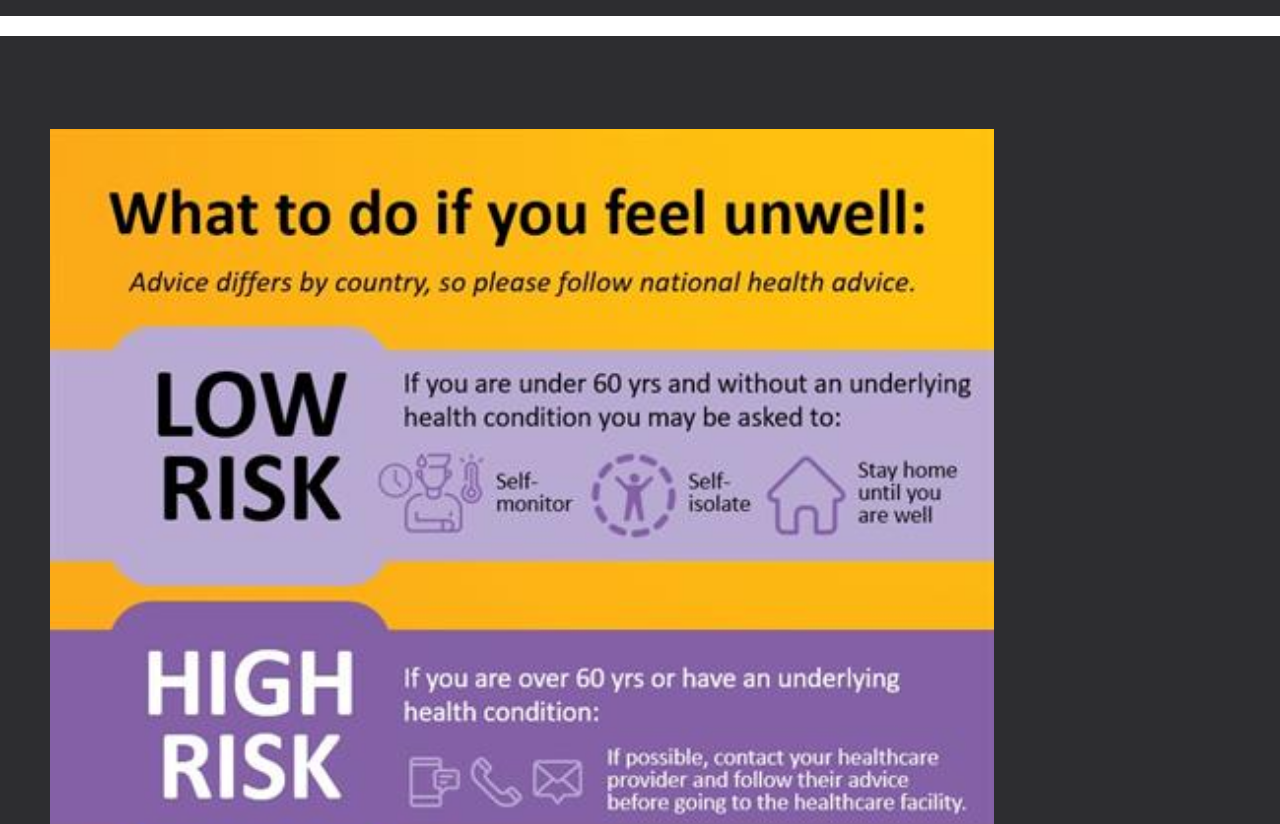
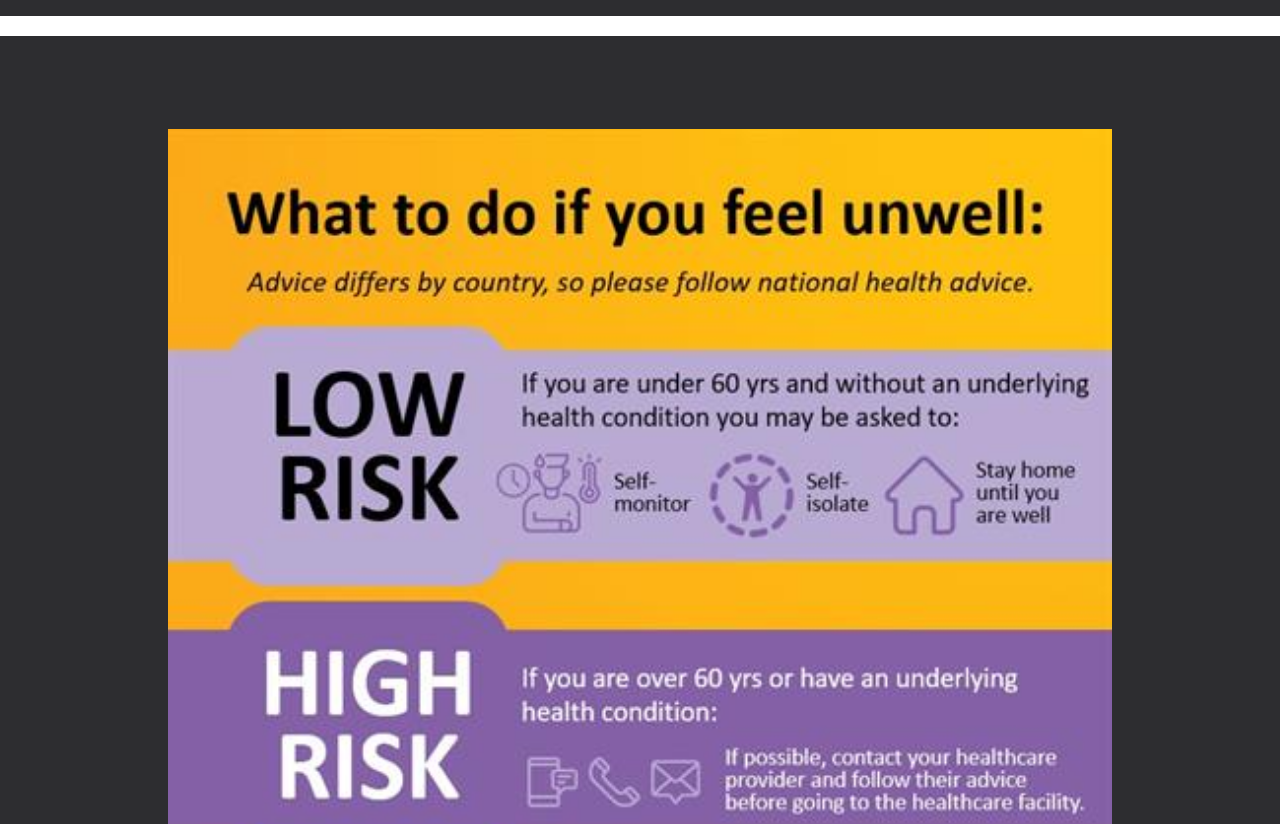
Before and after one commit to pratimmaji5/Healthcare.github.io, a plain HTML site: page page4.html in a window 1280 px wide. Shown: the part 4480-5304 px from the top of the page. Drawn offline with nearby package versions, Linux system fonts and the light colour scheme.

Commit message:
Update page4.html

```diff
--- a/page4.html
+++ b/page4.html
@@ -566,7 +566,7 @@ function topFunction() {
 <p>This tool is to be used by health care facilities that have either cared for or admitted COVID-19 patients; it is to be completed for all health workers who have been exposed to a confirmed COVID-19 patient in a health care facility. It will help determine the risk of COVID-19 virus infection of all HCWs who have been exposed to a COVID-19 patient and then provides recommendations for appropriate management of these HCWs, according to their infection risk.</p><hr></div><br>
 
 <div class="ex1"><br>
-<table width="100%"><tr><th align="center"><img src="j4.jpg" width="80%"></th></tr></table>
+<table width="100%"><tr><td align="center"><img src="j4.jpg" width="80%"></td></tr></table>
 <br></div><br>
 
 
```
